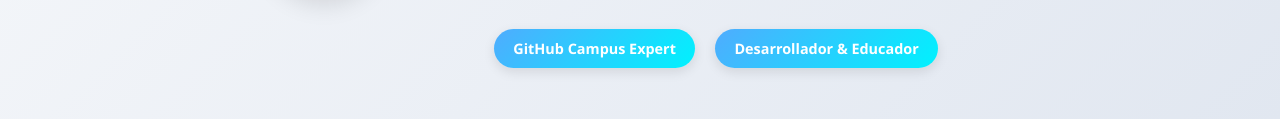
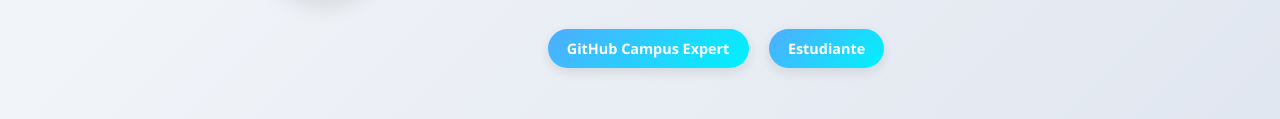
Before and after one commit to SantyMsss/git-codelabs, a plain HTML site: page index.html in a window 1280 px wide. Shown: the part 252-371 px from the top of the page. Drawn offline with Linux system fonts and the light colour scheme.

Commit message:
Change badge from 'Desarrollador & Educador' to 'Estudiante'

```diff
--- a/index.html
+++ b/index.html
@@ -398,7 +398,7 @@
                     </p>
                     <div>
                         <span class="badge">GitHub Campus Expert</span>
-                        <span class="badge">Desarrollador & Educador</span>
+                        <span class="badge">Estudiante</span>
                     </div>
                 </div>
             </div>
```
